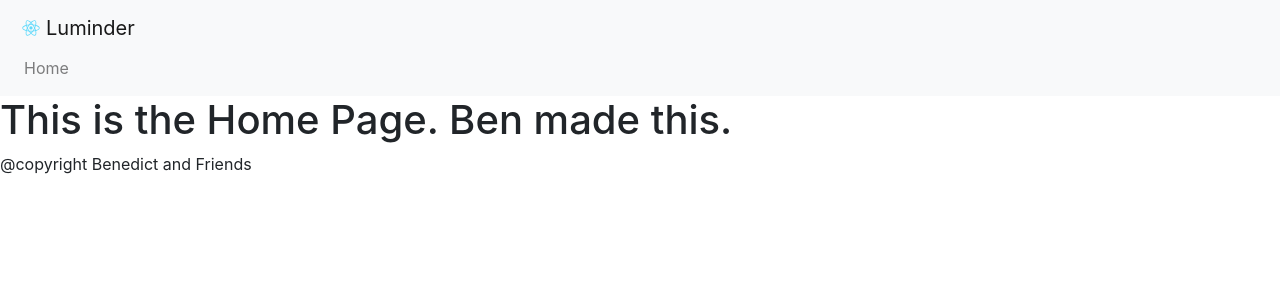
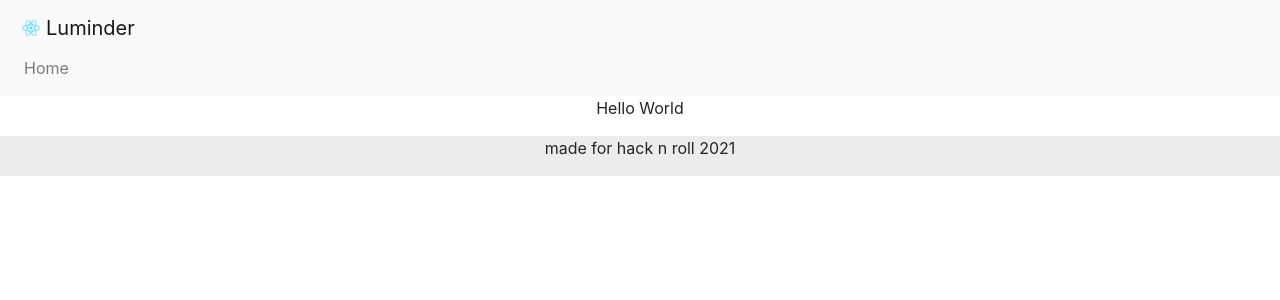
Before and after one commit to Nanosync/luminder, a React (Create React App) app in the folder client/: page / in a window 1280 px wide. Shown: the top 300 px of the page. Built offline with nearby package versions, Linux system fonts and the light colour scheme.

Commit message:
Setup pages

```diff
--- /dev/null
+++ b/client/src/components/Footer.css
@@ -0,0 +1,3 @@
+footer {
+  background-color: #ececec;
+}
--- a/client/src/components/Footer.js
+++ b/client/src/components/Footer.js
@@ -1,10 +1,19 @@
 import React from 'react';
+import { Container, Row, Col } from 'react-bootstrap';
+import './Footer.css';
 
 function Footer() {
   return (
-    <div className="Footer">
-      @copyright Benedict and Friends
-    </div>
+    <footer className="mx-auto my-auto">
+      <Container>
+        <Row>
+          <Col>
+            <p className="text-center">made for hack n roll 2021</p>
+          </Col>
+        </Row>
+      </Container>
+
+    </footer>
   );
 }
 
--- a/client/src/components/Header.js
+++ b/client/src/components/Header.js
@@ -1,4 +1,5 @@
 import React from 'react';
+import { Container, Row, Col } from 'react-bootstrap';
 
 function Header() {
   return (
--- a/client/src/components/Login.js
+++ b/client/src/components/Login.js
@@ -1,4 +1,5 @@
 import React from 'react';
+import { Container, Row, Col } from 'react-bootstrap';
 
 function Login() {
   return (
--- a/client/src/pages/Chat/index.js
+++ b/client/src/pages/Chat/index.js
@@ -1,4 +1,5 @@
 import React from 'react';
+import { Container, Row, Col } from 'react-bootstrap';
 
 const Chat = () => {
   return (
--- a/client/src/pages/Home/index.js
+++ b/client/src/pages/Home/index.js
@@ -1,10 +1,15 @@
 import React from 'react';
+import { Container, Row, Col } from 'react-bootstrap';
 
 const Home = () => {
   return (
-    <div>
-      <h1>This is the Home Page. Ben made this.</h1>
-    </div>
+    <Container>
+      <Row>
+        <Col>
+          <p className="text-center">Hello World</p>
+        </Col>
+      </Row>
+    </Container>
   );
 };
 
--- a/client/src/pages/Profile/index.js
+++ b/client/src/pages/Profile/index.js
@@ -1,4 +1,5 @@
 import React from 'react';
+import { Container, Row, Col } from 'react-bootstrap';
 
 const Profile = () => {
   return (
--- a/client/src/pages/Register/index.js
+++ b/client/src/pages/Register/index.js
@@ -1,4 +1,6 @@
 import React from 'react';
+import { Container, Row, Col } from 'react-bootstrap';
+
 
 const Register = () => {
   return (
```
